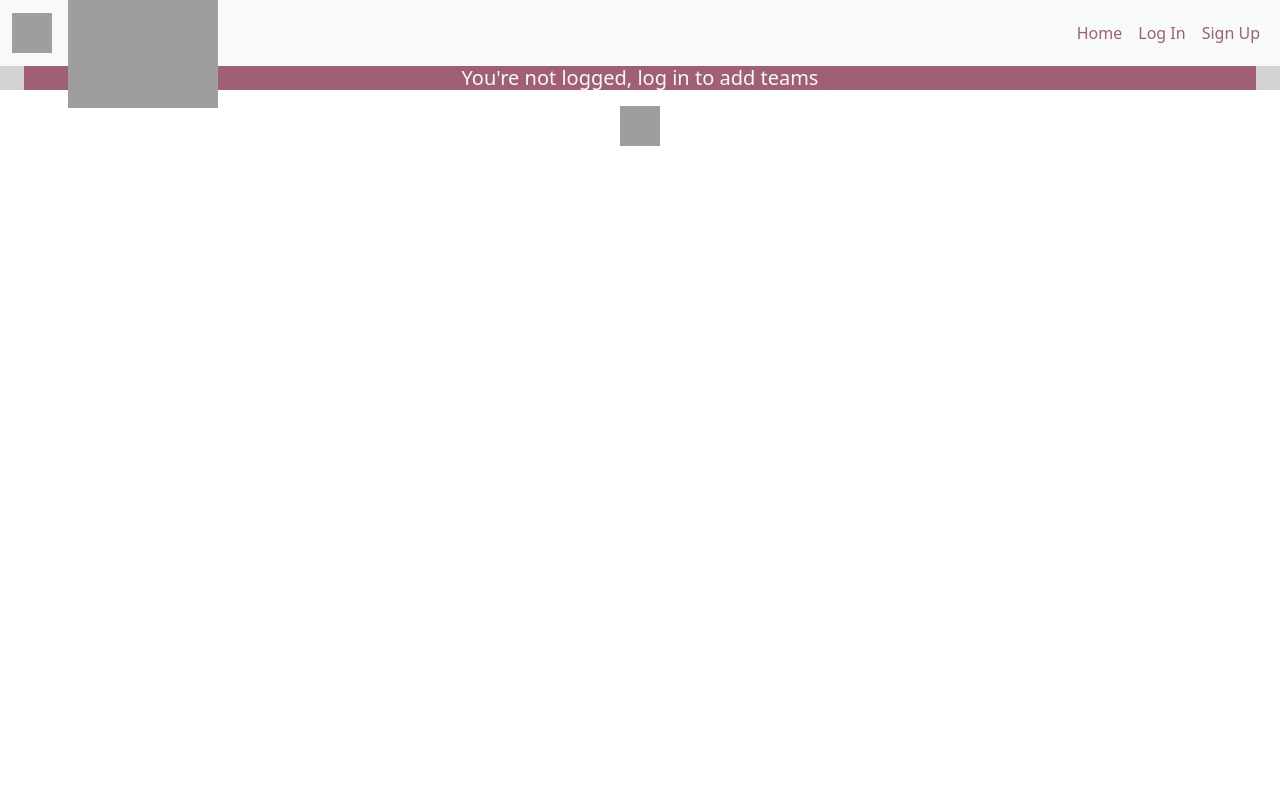
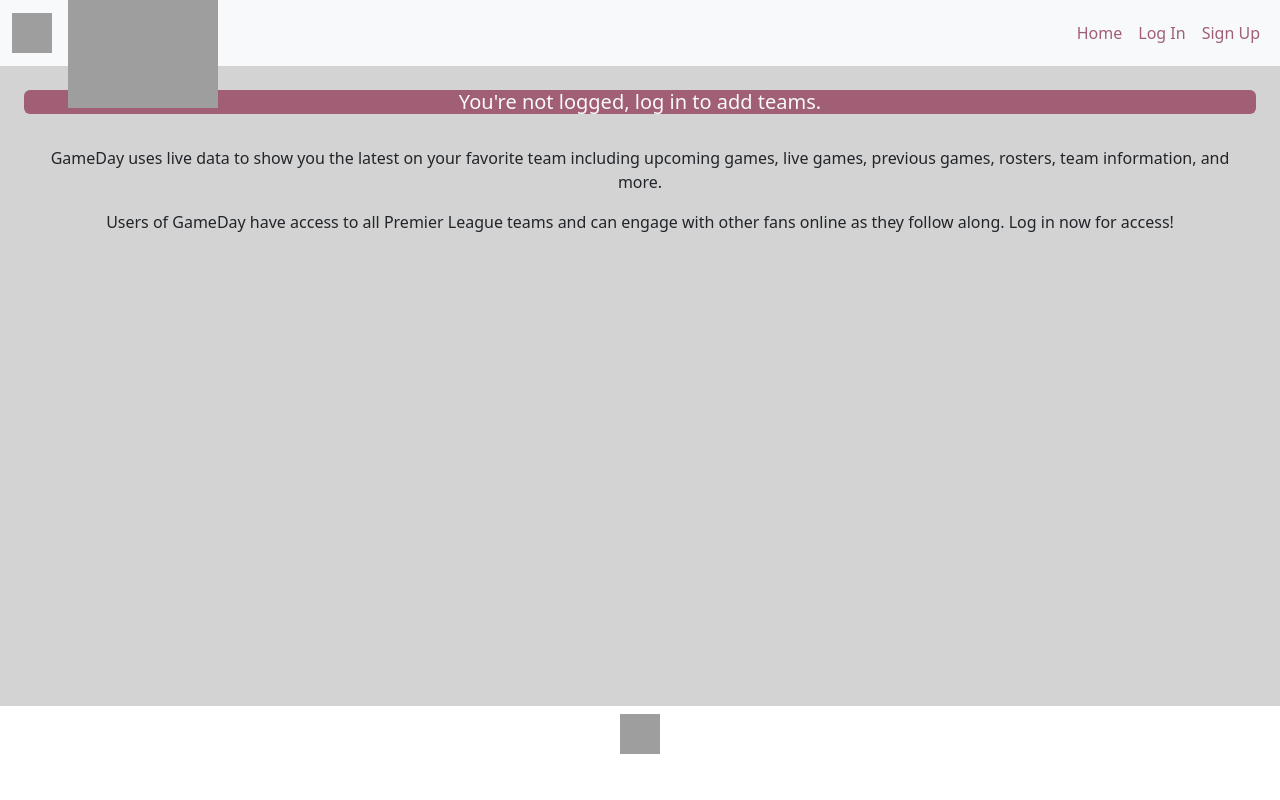
Before and after one commit to soccerlewis17/GameDay, a Django app: page / in a window 1280 px wide. Run offline with Django 4.2, Linux system fonts and the light colour scheme; data that the repository does not hold is empty; some libraries are stand-ins or nearby versions; grey boxes are pictures that could not be loaded.

Commit message:
App info if logged out

```diff
--- a/main_app/templates/home.html
+++ b/main_app/templates/home.html
@@ -96,7 +96,13 @@
 {% else %}
 
 
-<div class="container-fluid text-center"><h5 class="text-light px-3 background-red">You're not logged, log in to add teams</h5></div>
+<div class="container-fluid text-center" style="min-height:80vh;">
+    <br>
+    <h5 class="text-light px-3 background-red rounded">You're not logged, log in to add teams.</h5>
+    <br>
+    <p class="px-3">GameDay uses live data to show you the latest on your favorite team including upcoming games, live games, previous games, rosters, team information, and more.</p>
+    <p class="px-3">Users of GameDay have access to all Premier League teams and can engage with other fans online as they follow along. Log in now for access!</p>
+</div>
 
 {% endif %}
 
--- a/main_app/templates/registration/signup.html
+++ b/main_app/templates/registration/signup.html
@@ -1,7 +1,9 @@
 {% extends 'base.html' %}
 {% block content %}
 
-<div class="container-fluid text-center">  <h1 class="text-light px-3 background-red">SIGNUP</h1></div>
+<div class="container-fluid text-center">
+    <br>
+    <h1 class="text-light px-3 mb-3 background-red rounded">SIGNUP</h1>
 </div>
 
 {% if error_message %}<p class="red-text">{{ error_message }}</p>{% endif %}
@@ -9,7 +11,7 @@
 <div style="min-height:80vh;" class="ps-2">  <form method="post" action="{% url 'signup' %}">
     {% csrf_token %}
     {{ form.as_p }}
-    <input type="submit" class="btn" value="signup">
+    <input type="submit" class="btn background-red text-light" value="Sign Up">
 </form> </div>
 
 {% endblock %}
```
Also changed, not shown: main_app/templates/registration/login.html (+5 -2 lines).
